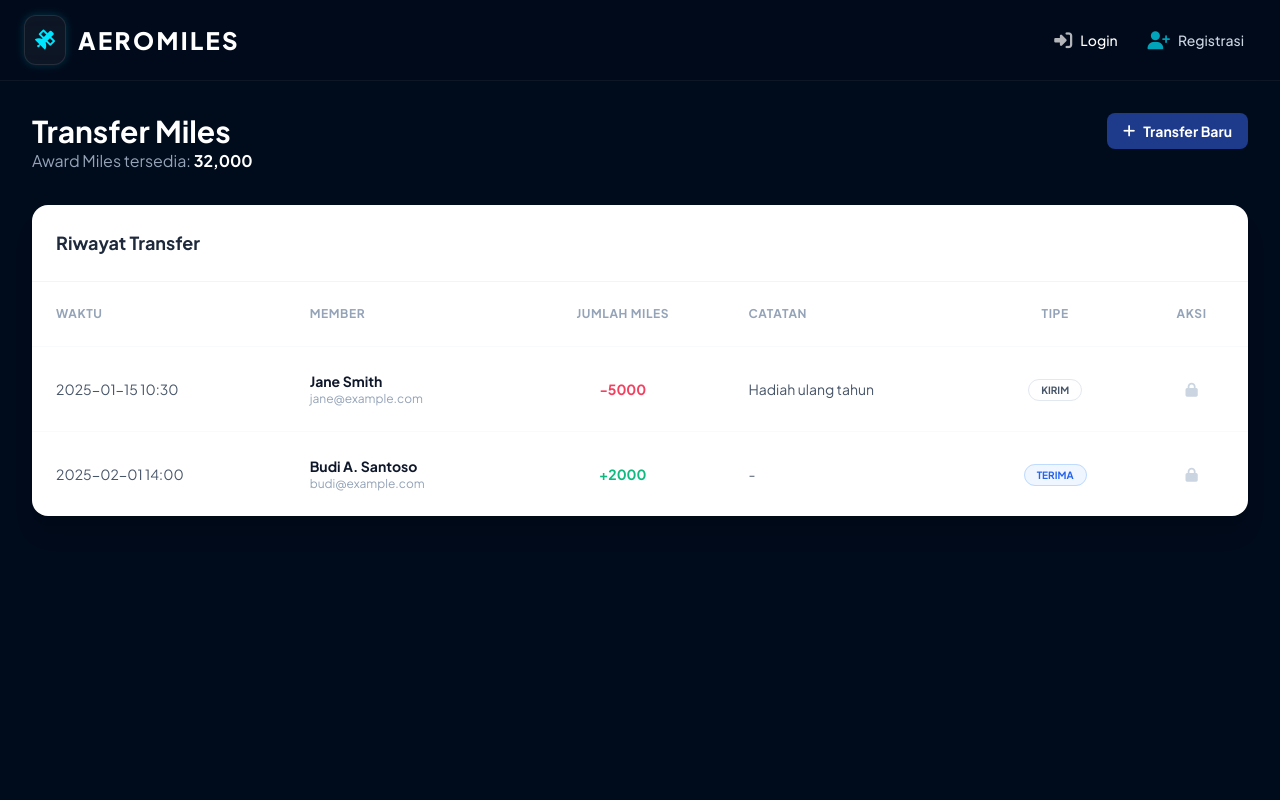
After one commit to Basdat-TK03-AeroMiles/Basdat-TK03, a Django app: page /transfer-miles/ in a window 1280 px wide. The commit adds this page. Run offline with Django 5.2, Linux system fonts and the light colour scheme; some libraries are stand-ins or nearby versions.

Commit message:
Menambahkan tampilan untuk fitur transfer miles sesama member.

```diff
--- a/frontend/urls.py
+++ b/frontend/urls.py
@@ -31,4 +31,7 @@ urlpatterns = [
     path('staf/kelola-klaim/', views.kelola_klaim_staf, name='kelola_klaim_staf'),
     path('staf/klaim/setujui/<int:pk>/', views.setujui_klaim, name='setujui_klaim'),
     path('staf/klaim/tolak/<int:pk>/', views.tolak_klaim, name='tolak_klaim'),
+
+    path('transfer-miles/', views.transfer_miles, name='transfer_miles'),
+    path('transfer-miles/proses/', views.proses_transfer, name='proses_transfer'),
 ]
--- a/frontend/views.py
+++ b/frontend/views.py
@@ -353,3 +353,38 @@ def tolak_klaim(request, pk):
     if request.method == 'POST':
         messages.error(request, f'Klaim CLM-00{pk} telah ditolak.')
     return redirect('kelola_klaim_staf')
+
+def transfer_miles(request):
+    riwayat_transfer = [
+        {
+            'waktu': '2025-01-15 10:30',
+            'nama_member': 'Jane Smith',
+            'email_member': 'jane@example.com',
+            'jumlah': -5000,
+            'catatan': 'Hadiah ulang tahun',
+            'tipe': 'Kirim'
+        },
+        {
+            'waktu': '2025-02-01 14:00',
+            'nama_member': 'Budi A. Santoso',
+            'email_member': 'budi@example.com',
+            'jumlah': 2000,
+            'catatan': '-',
+            'tipe': 'Terima'
+        }
+    ]
+
+    context = {
+        'riwayat_transfer': riwayat_transfer,
+        'award_miles_tersedia': "32,000"
+    }
+    return render(request, 'transfer_miles.html', context)
+
+def proses_transfer(request):
+    if request.method == 'POST':
+        email = request.POST.get('email_penerima')
+        jumlah = request.POST.get('jumlah_miles')
+
+        messages.success(request, f'Berhasil mengirim {jumlah} miles ke {email}!')
+
+    return redirect('transfer_miles')
--- a/templates/base.html
+++ b/templates/base.html
@@ -57,7 +57,9 @@
                         <a href="{% url 'klaim_miles' %}" class="flex items-center text-sm font-medium text-slate-300 hover:text-electric hover:bg-white/5 rounded-lg px-3 py-2 transition-all duration-300 whitespace-nowrap">
                             <i class="fa-solid fa-file-circle-plus text-lg mr-2 opacity-70"></i>Klaim Miles
                         </a>
-
+                        <a href="{% url 'transfer_miles' %}" class="flex items-center text-sm font-medium text-slate-300 hover:text-electric hover:bg-white/5 rounded-lg px-3 py-2 transition-all duration-300 whitespace-nowrap {% if request.resolver_match.url_name == 'transfer_miles' %}bg-white/5 border border-white/10 text-electric{% endif %}">
+                            <i class="fa-solid fa-paper-plane text-lg mr-2 opacity-70 {% if request.resolver_match.url_name == 'transfer_miles' %}text-electric{% endif %}"></i>Transfer Miles
+                        </a>
                         <a href="#" class="flex items-center text-sm font-medium text-slate-300 hover:text-electric hover:bg-white/5 rounded-lg px-3 py-2 transition-all duration-300 whitespace-nowrap"><i class="fa-solid fa-gift text-lg mr-2 opacity-70"></i>Rewards</a>
                         <a href="#" class="flex items-center text-sm font-medium text-slate-300 hover:text-electric hover:bg-white/5 rounded-lg px-3 py-2 transition-all duration-300 whitespace-nowrap"><i class="fa-solid fa-plane-up text-lg mr-2 opacity-70"></i>Travel</a>
                         <a href="{% url 'manajemen_identitas' %}" class="flex items-center text-sm font-medium text-slate-300 hover:text-electric hover:bg-white/5 rounded-lg px-3 py-2 transition-all duration-300 whitespace-nowrap"><i class="fa-regular fa-id-card text-lg mr-2 opacity-70"></i>Identitas</a>
--- /dev/null
+++ b/templates/transfer_miles.html
@@ -0,0 +1,119 @@
+{% extends 'base.html' %}
+
+{% block content %}
+<div class="p-8">
+    <div class="flex justify-between items-start mb-8">
+        <div>
+            <h1 class="text-3xl font-bold text-white">Transfer Miles</h1>
+            <p class="text-slate-400">Award Miles tersedia: <span class="font-bold text-white">{{ award_miles_tersedia }}</span></p>
+        </div>
+        <button onclick="openTransferModal()" class="bg-blue-900 hover:bg-blue-800 text-white px-4 py-2 rounded-lg text-sm font-bold transition-all flex items-center">
+            <i class="fa-solid fa-plus mr-2"></i> Transfer Baru
+        </button>
+    </div>
+
+    <div class="bg-white rounded-2xl overflow-hidden shadow-xl">
+        <div class="p-6 border-b border-slate-100">
+            <h2 class="text-lg font-bold text-slate-800">Riwayat Transfer</h2>
+        </div>
+        <table class="w-full text-left">
+            <thead>
+                <tr class="text-xs font-bold text-slate-400 uppercase tracking-wider border-b border-slate-50">
+                    <th class="p-6">Waktu</th>
+                    <th class="p-6">Member</th>
+                    <th class="p-6 text-center">Jumlah Miles</th>
+                    <th class="p-6">Catatan</th>
+                    <th class="p-6 text-center">Tipe</th>
+                    <th class="p-6 text-center">Aksi</th>
+                </tr>
+            </thead>
+            <tbody class="divide-y divide-slate-50">
+                {% for t in riwayat_transfer %}
+                <tr class="text-sm text-slate-600 hover:bg-slate-50/50 transition-colors">
+                    <td class="p-6">{{ t.waktu }}</td>
+                    <td class="p-6">
+                        <div class="font-bold text-slate-900">{{ t.nama_member }}</div>
+                        <div class="text-xs text-slate-400">{{ t.email_member }}</div>
+                    </td>
+                    <td class="p-6 text-center font-bold {% if t.jumlah < 0 %}text-rose-500{% else %}text-emerald-500{% endif %}">
+                        {% if t.jumlah > 0 %}+{% endif %}{{ t.jumlah }}
+                    </td>
+                    <td class="p-6">{{ t.catatan }}</td>
+                    <td class="p-6 text-center">
+                        <span class="px-3 py-1 rounded-full text-[10px] font-bold border
+                            {% if t.tipe == 'Kirim' %} border-slate-200 text-slate-600 {% else %} border-blue-200 bg-blue-50 text-blue-600 {% endif %}">
+                            {{ t.tipe|upper }}
+                        </span>
+                    </td>
+                    <td class="p-6 text-center text-slate-300">
+                        <i class="fa-solid fa-lock"></i>
+                    </td>
+                </tr>
+                {% endfor %}
+            </tbody>
+        </table>
+    </div>
+</div>
+
+<div id="transferModalOverlay" class="fixed inset-0 bg-black/60 backdrop-blur-sm hidden items-center justify-center z-50 p-4">
+    <div class="bg-white rounded-xl shadow-2xl w-full max-w-md overflow-hidden transform transition-all scale-95 opacity-0" id="transferModalContent">
+        <div class="p-6 flex justify-between items-center border-b border-slate-100">
+            <h3 class="text-lg font-bold text-slate-900">Transfer Miles</h3>
+            <button onclick="closeTransferModal()" class="text-slate-400 hover:text-slate-600">
+                <i class="fa-solid fa-xmark text-lg"></i>
+            </button>
+        </div>
+
+        <form action="{% url 'proses_transfer' %}" method="POST" class="p-6 space-y-4">
+            {% csrf_token %}
+            <div>
+                <label class="block text-xs font-bold text-slate-500 uppercase mb-1">Email Penerima</label>
+                <input type="email" name="email_penerima" required placeholder="johnlennon@gmail.com"
+                    class="w-full px-4 py-2 bg-slate-50 border border-slate-200 rounded-lg text-sm focus:ring-2 focus:ring-blue-500 outline-none transition-all">
+            </div>
+            <div>
+                <label class="block text-xs font-bold text-slate-500 uppercase mb-1">Jumlah Miles</label>
+                <input type="number" name="jumlah_miles" required placeholder="20000"
+                    class="w-full px-4 py-2 bg-slate-50 border border-slate-200 rounded-lg text-sm focus:ring-2 focus:ring-blue-500 outline-none transition-all">
+            </div>
+            <div>
+                <label class="block text-xs font-bold text-slate-500 uppercase mb-1">Catatan (opsional)</label>
+                <textarea name="catatan" rows="3" placeholder="Hadiah"
+                    class="w-full px-4 py-2 bg-slate-50 border border-slate-200 rounded-lg text-sm focus:ring-2 focus:ring-blue-500 outline-none transition-all"></textarea>
+            </div>
+
+            <div class="flex justify-end pt-2">
+                <button type="submit" class="bg-blue-900 hover:bg-blue-800 text-white px-6 py-2 rounded-lg text-sm font-bold transition-all">
+                    Transfer
+                </button>
+            </div>
+        </form>
+    </div>
+</div>
+
+<script>
+    const modal = document.getElementById('transferModalOverlay');
+    const content = document.getElementById('transferModalContent');
+
+    function openTransferModal() {
+        modal.classList.remove('hidden');
+        modal.classList.add('flex');
+        setTimeout(() => {
+            content.classList.remove('scale-95', 'opacity-0');
+            content.classList.add('scale-100', 'opacity-100');
+        }, 10);
+    }
+
+    function closeTransferModal() {
+        content.classList.remove('scale-100', 'opacity-100');
+        content.classList.add('scale-95', 'opacity-0');
+        setTimeout(() => {
+            modal.classList.remove('flex');
+            modal.classList.add('hidden');
+        }, 200);
+    }
+    modal.addEventListener('click', (e) => {
+        if(e.target === modal) closeTransferModal();
+    });
+</script>
+{% endblock %}
```
